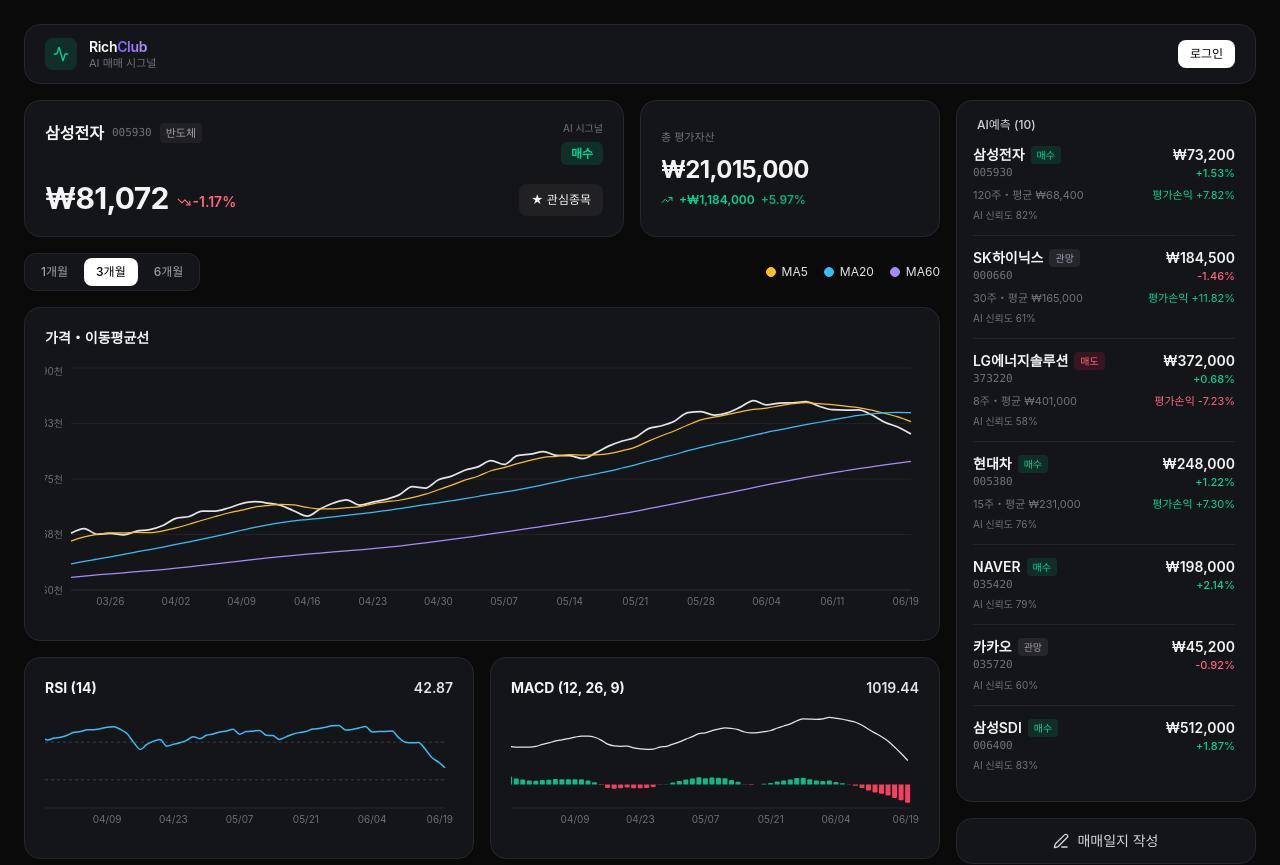
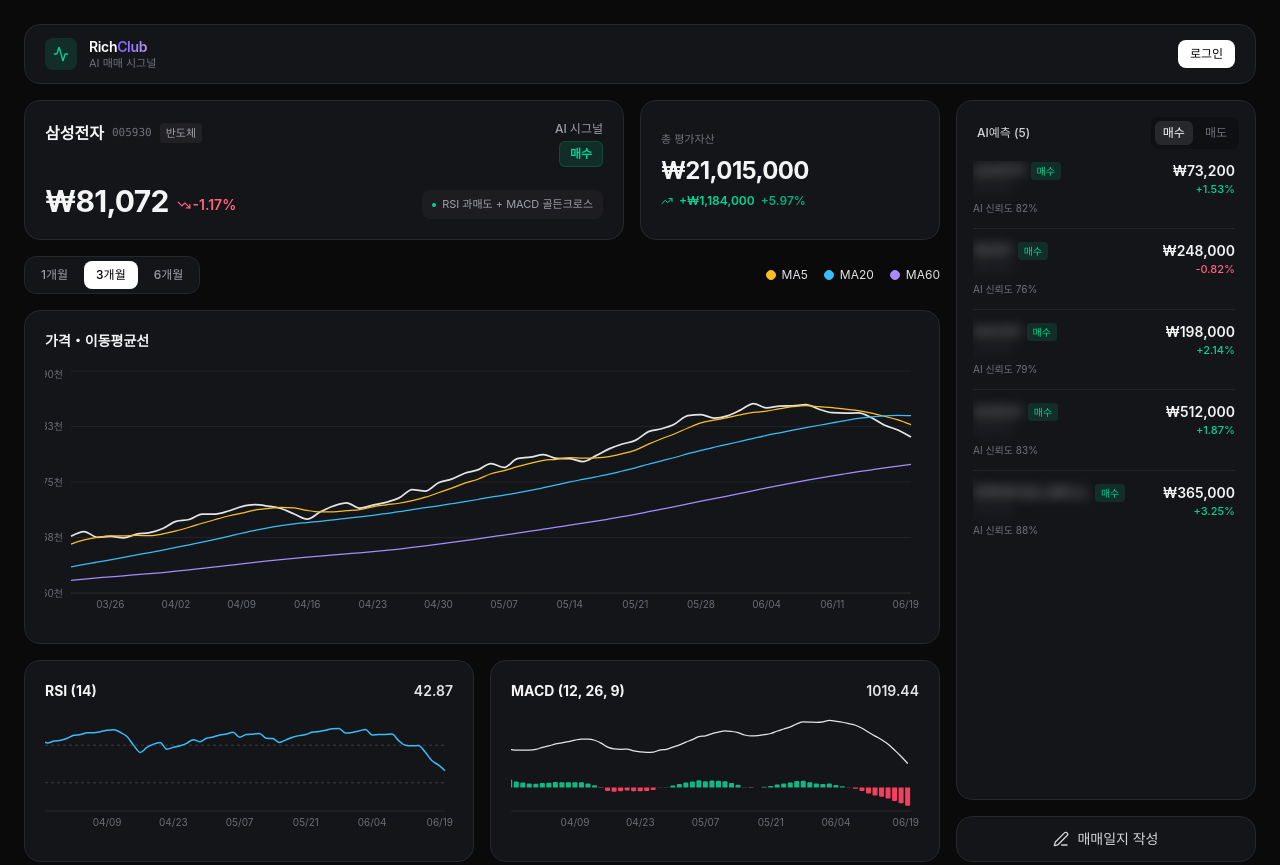
Before and after one commit to jungho-Kang/RichClub-Front-end, a React (Vite) app: page / in a window 1280 px wide. Shown: the top 865 px of the page. Built offline with nearby package versions, Linux system fonts and the light colour scheme.

Commit message:
[feat] AccessToken 관련 Cookie문제 해결

```diff
--- a/src/components/auth/Login.tsx
+++ b/src/components/auth/Login.tsx
@@ -3,9 +3,12 @@
 
 import { useState } from "react";
 import { useForm } from "react-hook-form";
+import { setCookie } from "@/utils/cookie";
+
+import { useAuthStore } from "@/stores/useAuthStore";
+import { useModalStore } from "@/stores/useModalStore";
 
 import InputField from "@/components/ui/InputField";
-import { useModalStore } from "@/stores/useModalStore";
 
 interface LoginForm {
   email: string;
@@ -13,6 +16,7 @@
 }
 
 const Login = () => {
+  const { login } = useAuthStore();
   const { close } = useModalStore();
   const [loading, setLoading] = useState(false);
 
@@ -22,25 +26,15 @@
     formState: { errors, isValid },
   } = useForm<LoginForm>({ mode: "onChange" });
 
-  const test = async () => {
-    try {
-      const res = await axios.get("/api/v1/auth/me");
-      console.log(res);
-    } catch (error) {
-      console.log(error);
-    }
-  };
-
   const onSubmit = async (data: LoginForm) => {
     if (loading) return;
 
     try {
       setLoading(true);
 
-      const res = await axios.post("/api/v1/auth/login", data, {
-        withCredentials: true,
-      });
-      console.log(res);
+      const res = await axios.post("/api/v1/auth/login", data);
+      const accessToken = res.data.access_token;
+      setCookie("accessToken", accessToken);
 
       await Swal.fire({
         title: "로그인 성공",
@@ -51,7 +45,7 @@
         confirmButtonColor: "#6F4CDB",
       });
       close();
-      test();
+      login();
     } catch (error: any) {
       await Swal.fire({
         title: "로그인 실패",
--- a/src/components/layout/Header.tsx
+++ b/src/components/layout/Header.tsx
@@ -1,17 +1,58 @@
+import { useAuthStore } from "@/stores/useAuthStore";
 import { useModalStore } from "@/stores/useModalStore";
-import { getCookie } from "@/utils/cookie";
+import { getCookie, removeCookie } from "@/utils/cookie";
+import axios from "axios";
 import { Activity } from "lucide-react";
-import { useEffect } from "react";
+import { useEffect, useState } from "react";
+import Swal from "sweetalert2";
+
+interface User {
+  email: string;
+  name: string;
+}
 
 const Header = () => {
+  const [user, setUser] = useState<User | null>(null);
   const { open, onChangeMode } = useModalStore();
-  const accessToken = getCookie("access_token");
+  const { logout } = useAuthStore();
+  const accessToken = getCookie("accessToken");
+
+  const getUserInfo = async () => {
+    try {
+      const res = await axios.get("/api/v1/auth/me");
+      const { email, name } = res.data;
+      console.log(email, name);
+      setUser({ email, name });
+    } catch (error) {
+      console.log(error);
+    }
+  };
+
+  const postLogout = async () => {
+    try {
+      const res = await axios.post("/api/v1/auth/logout");
+      console.log(res);
+      await Swal.fire({
+        title: "로그아웃 완료",
+        text: "정상적으로 로그아웃되었습니다.",
+        icon: "success",
+        background: "#101319",
+        color: "#fff",
+        confirmButtonColor: "#6F4CDB",
+      });
+      logout();
+    } catch (error) {
+      console.log(error);
+    }
+  };
 
   useEffect(() => {
-    console.log("이거 데이터 나옴???????????????????????????????", accessToken);
-    console.log(document.cookie);
-    // test();
-  }, []);
+    if (accessToken) {
+      getUserInfo();
+    } else {
+      setUser(null);
+    }
+  }, [accessToken]);
 
   // TODO : 종목 검색 만들기
   return (
@@ -38,8 +79,10 @@
             {/* 사용자 정보 */}
             <div className="flex items-center gap-3">
               <div className="text-right leading-tight">
-                <div className="text-xs text-zinc-200 font-medium">사용자</div>
-                <div className="text-[10px] text-zinc-500">로그인 상태</div>
+                <div className="text-xs text-zinc-200 font-medium">
+                  {user?.name}
+                </div>
+                <div className="text-[10px] text-zinc-500">{user?.email}</div>
               </div>
 
               <div className="w-8 h-8 rounded-full bg-linear-to-br from-[#7C5CFF] to-[#B794F4]" />
@@ -48,8 +91,8 @@
             {/* 버튼 */}
             <button
               onClick={() => {
-                open();
-                onChangeMode("login");
+                removeCookie("accessToken");
+                postLogout();
               }}
               className="text-xs font-medium px-3 py-1.5 rounded-lg border border-white/15 text-zinc-300 hover:bg-white/5 transition-all"
             >
--- a/src/components/stock/AIStockList.tsx
+++ b/src/components/stock/AIStockList.tsx
@@ -1,6 +1,8 @@
+import { useState } from "react";
 import type { AIStock } from "@/types/stock";
+import { useAuthStore } from "@/stores/useAuthStore";
+import BlurText from "@/components/ui/BlurText";
 
-// AI 예측 리스트
 const AI_STOCKS: AIStock[] = [
   {
     name: "삼성전자",
@@ -9,9 +11,6 @@
     changePct: 1.53,
     signal: "매수",
     confidence: 82,
-    shares: 120,
-    avgPrice: 68400,
-    pnlPct: 7.82,
   },
   {
     name: "SK하이닉스",
@@ -20,9 +19,6 @@
     changePct: -1.46,
     signal: "관망",
     confidence: 61,
-    shares: 30,
-    avgPrice: 165000,
-    pnlPct: 11.82,
   },
   {
     name: "LG에너지솔루션",
@@ -31,20 +27,14 @@
     changePct: 0.68,
     signal: "매도",
     confidence: 58,
-    shares: 8,
-    avgPrice: 401000,
-    pnlPct: -7.23,
   },
   {
     name: "현대차",
     code: "005380",
     price: 248000,
-    changePct: 1.22,
+    changePct: -0.82,
     signal: "매수",
     confidence: 76,
-    shares: 15,
-    avgPrice: 231000,
-    pnlPct: 7.3,
   },
   {
     name: "NAVER",
@@ -90,9 +80,35 @@
     name: "셀트리온",
     code: "068270",
     price: 182000,
-    changePct: 0.55,
+    changePct: -2.35,
     signal: "매도",
     confidence: 55,
+  },
+
+  // 🔻 추가된 "전일 대비 하락 종목" (더 현실적인 흐름용)
+  {
+    name: "기아",
+    code: "000270",
+    price: 112500,
+    changePct: -2.18,
+    signal: "매도",
+    confidence: 72,
+  },
+  {
+    name: "LG화학",
+    code: "051910",
+    price: 412000,
+    changePct: -3.41,
+    signal: "관망",
+    confidence: 66,
+  },
+  {
+    name: "카카오뱅크",
+    code: "323410",
+    price: 25600,
+    changePct: -4.12,
+    signal: "매도",
+    confidence: 59,
   },
 ];
 
@@ -101,15 +117,42 @@
   pct: (n: number) => string;
 }
 
+type TabType = "매수" | "매도";
+
 const AIStockList = ({ won, pct }: AIStockListProps) => {
+  const { isLogin } = useAuthStore();
+  const [tab, setTab] = useState<TabType>("매수");
+
+  const filteredStocks = AI_STOCKS.filter(item => item.signal === tab);
+
   return (
-    <div className="bg-[#141519] border border-[#26272c] rounded-2xl p-4 flex flex-col h-full">
-      <div className="text-xs font-medium text-zinc-300 mb-3 px-1 shrink-0">
-        AI예측 ({AI_STOCKS.length})
+    <div className="bg-[#141519] border border-[#26272c] rounded-2xl p-4 flex flex-col min-h-175 h-full">
+      {/* 헤더 + 탭 */}
+      <div className="flex items-center justify-between mb-3">
+        <div className="text-xs font-medium text-zinc-300 px-1">
+          AI예측 ({filteredStocks.length})
         </div>
 
+        <div className="flex gap-1 bg-[#0f1013] p-1 rounded-lg">
+          {(["매수", "매도"] as TabType[]).map(t => (
+            <button
+              key={t}
+              onClick={() => setTab(t)}
+              className={`text-xs px-2 py-1 rounded-md transition-colors ${
+                tab === t
+                  ? "bg-white/10 text-white"
+                  : "text-zinc-500 hover:text-zinc-300"
+              }`}
+            >
+              {t}
+            </button>
+          ))}
+        </div>
+      </div>
+
+      {/* 리스트 */}
       <div className="space-y-3 overflow-y-auto max-h-160 pr-1 scrollbar-thumb-amber-50">
-        {AI_STOCKS.map(h => (
+        {filteredStocks.map(h => (
           <div
             key={h.code}
             className="pb-3 border-b border-[#23242a] last:border-0 last:pb-0"
@@ -117,10 +160,10 @@
             <div className="flex items-start justify-between gap-2">
               <div className="min-w-0">
                 <div className="text-sm font-semibold flex items-center gap-1.5">
-                  <span className="truncate">{h.name}</span>
+                  <BlurText isLocked={!isLogin} className="truncate">
+                    {h.name}
+                  </BlurText>
 
-                  {/* AI 시그널 뱃지 */}
-                  {h.signal && (
                   <span
                     className={`text-[10px] px-1.5 py-0.5 rounded font-medium ${
                       h.signal === "매수"
@@ -132,11 +175,10 @@
                   >
                     {h.signal}
                   </span>
-                  )}
                 </div>
 
                 <div className="text-[11px] text-zinc-500 font-mono">
-                  {h.code}
+                  <BlurText isLocked={!isLogin}>{h.code}</BlurText>
                 </div>
               </div>
 
@@ -152,23 +194,6 @@
               </div>
             </div>
 
-            {/* 보유 정보 (있을 때만 출력) */}
-            {h.shares && h.avgPrice && h.pnlPct !== undefined && (
-              <div className="flex items-center justify-between mt-1.5 text-[11px] text-zinc-500">
-                <span>
-                  {h.shares}주・평균 {won(h.avgPrice)}
-                </span>
-                <span
-                  className={
-                    h.pnlPct >= 0 ? "text-emerald-400" : "text-rose-400"
-                  }
-                >
-                  평가손익 {pct(h.pnlPct)}
-                </span>
-              </div>
-            )}
-
-            {/* AI 신뢰도 */}
             {h.confidence && (
               <div className="mt-1 text-[10px] text-zinc-500">
                 AI 신뢰도 {h.confidence}%
--- a/src/components/stock/StockCard.tsx
+++ b/src/components/stock/StockCard.tsx
@@ -1,12 +1,12 @@
 import type { PricePoint } from "@/types/stock";
 import { TrendingDown, TrendingUp } from "lucide-react";
 
-// 종목 정보
 const STOCK = {
   name: "삼성전자",
   code: "005930",
   sector: "반도체",
   signal: "매수" as const,
+  reason: "RSI 과매도 + MACD 골든크로스",
 };
 
 interface StockCardProps {
@@ -17,11 +17,12 @@
 }
 
 const StockCard = ({ last, prev, won, pct }: StockCardProps) => {
-  // 등락률 계산
   const priceChangePct = ((last.price - prev.price) / prev.price) * 100;
+  const isUp = priceChangePct >= 0;
 
   return (
     <div className="bg-[#141519] border border-[#26272c] rounded-2xl p-5">
+      {/* 상단 행 */}
       <div className="flex items-start justify-between mb-4">
         <div className="flex items-center gap-2 flex-wrap">
           <h2 className="text-base font-bold">{STOCK.name}</h2>
@@ -32,24 +33,28 @@
             {STOCK.sector}
           </span>
         </div>
-        <div className="text-right shrink-0">
-          <div className="text-[10px] text-zinc-500 mb-1">AI 시그널</div>
-          <span className="text-xs font-bold bg-emerald-500/15 text-emerald-400 rounded-md px-2.5 py-1">
+
+        {/* AI 시그널 */}
+        <div className="flex flex-col items-end gap-1 shrink-0">
+          <span className="text-xs text-zinc-400 font-medium">AI 시그널</span>
+          <span className="text-xs font-bold bg-emerald-500/15 text-emerald-400 border border-emerald-500/20 rounded-md px-2.5 py-1">
             {STOCK.signal}
           </span>
         </div>
       </div>
-      <div className="flex items-end justify-between flex-wrap gap-3">
+
+      {/* 하단 행 */}
+      <div className="flex items-end justify-between">
         <div className="flex items-baseline gap-2">
           <span className="text-3xl font-bold tracking-tight">
             {won(last.price)}
           </span>
           <span
             className={`flex items-center gap-0.5 text-sm font-semibold ${
-              priceChangePct >= 0 ? "text-emerald-400" : "text-rose-400"
+              isUp ? "text-emerald-400" : "text-rose-400"
             }`}
           >
-            {priceChangePct >= 0 ? (
+            {isUp ? (
               <TrendingUp className="w-3.5 h-3.5" />
             ) : (
               <TrendingDown className="w-3.5 h-3.5" />
@@ -57,9 +62,12 @@
             {pct(priceChangePct)}
           </span>
         </div>
-        <button className="text-xs bg-zinc-800/70 hover:bg-zinc-800 rounded-lg px-3 py-2">
-          ★ 관심종목
-        </button>
+
+        {/* 근거 */}
+        <div className="flex items-center gap-1.5 bg-zinc-800/50 rounded-lg px-2.5 py-1.5">
+          <div className="w-1 h-1 rounded-full bg-emerald-400 shrink-0" />
+          <span className="text-[11px] text-zinc-400">{STOCK.reason}</span>
+        </div>
       </div>
     </div>
   );
--- /dev/null
+++ b/src/components/ui/BlurText.tsx
@@ -0,0 +1,23 @@
+interface BlurTextProps {
+  children: React.ReactNode;
+  isLocked: boolean;
+  className?: string;
+}
+
+const BlurText = ({ children, isLocked, className = "" }: BlurTextProps) => {
+  return (
+    <span
+      className={[
+        "transition-all duration-300",
+        isLocked
+          ? "blur-[6px] opacity-40 select-none pointer-events-none"
+          : "blur-0 opacity-100",
+        className,
+      ].join(" ")}
+    >
+      {children}
+    </span>
+  );
+};
+
+export default BlurText;
--- a/src/stores/useAuthStore.ts
+++ b/src/stores/useAuthStore.ts
@@ -1,39 +1,14 @@
 import { create } from "zustand";
-import { persist } from "zustand/middleware";
-
-interface User {
-  id: string;
-  name: string;
-  email?: string;
-}
 
 interface AuthState {
   isLogin: boolean;
-  user: User | null;
-  login: (user: User) => void;
+  login: () => void;
   logout: () => void;
 }
 
-export const useAuthStore = create<AuthState>()(
-  persist(
-    set => ({
-      isLogin: false,
-      user: null,
+export const useAuthStore = create<AuthState>(set => ({
+  isLogin: false,
 
-      login: user =>
-        set({
-          isLogin: true,
-          user,
-        }),
-
-      logout: () =>
-        set({
-          isLogin: false,
-          user: null,
-        }),
-    }),
-    {
-      name: "auth-storage",
-    },
-  ),
-);
+  login: () => set({ isLogin: true }),
+  logout: () => set({ isLogin: false }),
+}));
--- a/src/utils/cookie.ts
+++ b/src/utils/cookie.ts
@@ -7,3 +7,27 @@
 
   return match?.split("=")[1];
 }
+
+export function setCookie(
+  name: string,
+  value: string,
+  options?: {
+    days?: number;
+    path?: string;
+  },
+): void {
+  if (typeof document === "undefined") return;
+
+  const { days = 7, path = "/" } = options || {};
+
+  const date = new Date();
+  date.setTime(date.getTime() + days * 24 * 60 * 60 * 1000);
+
+  document.cookie = `${name}=${encodeURIComponent(value)}; expires=${date.toUTCString()}; path=${path}`;
+}
+
+export function removeCookie(name: string, path: string = "/"): void {
+  if (typeof document === "undefined") return;
+
+  document.cookie = `${name}=; expires=Thu, 01 Jan 1970 00:00:00 GMT; path=${path}`;
+}
```
Lines whose indentation alone changed are shown as unchanged.
